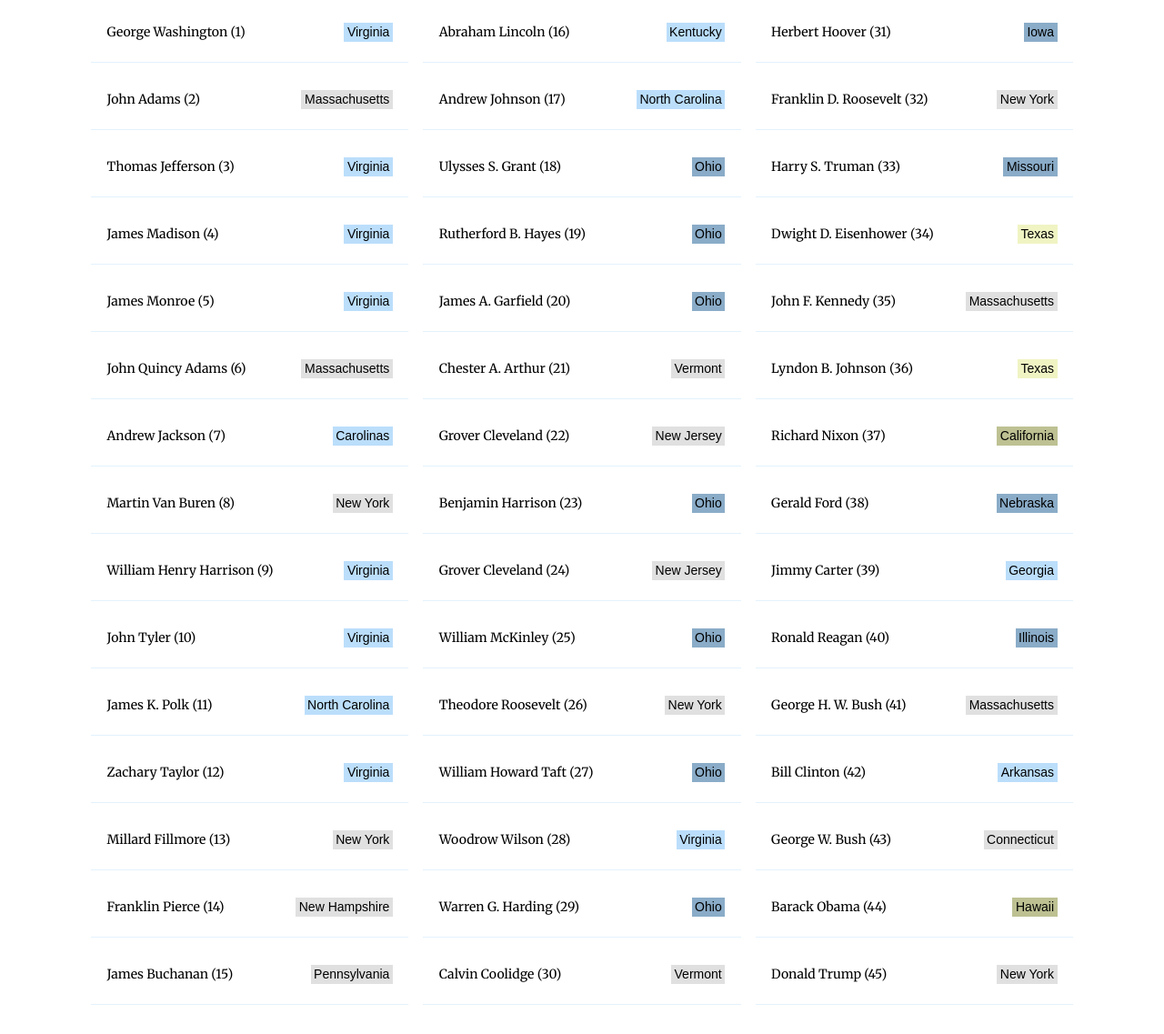
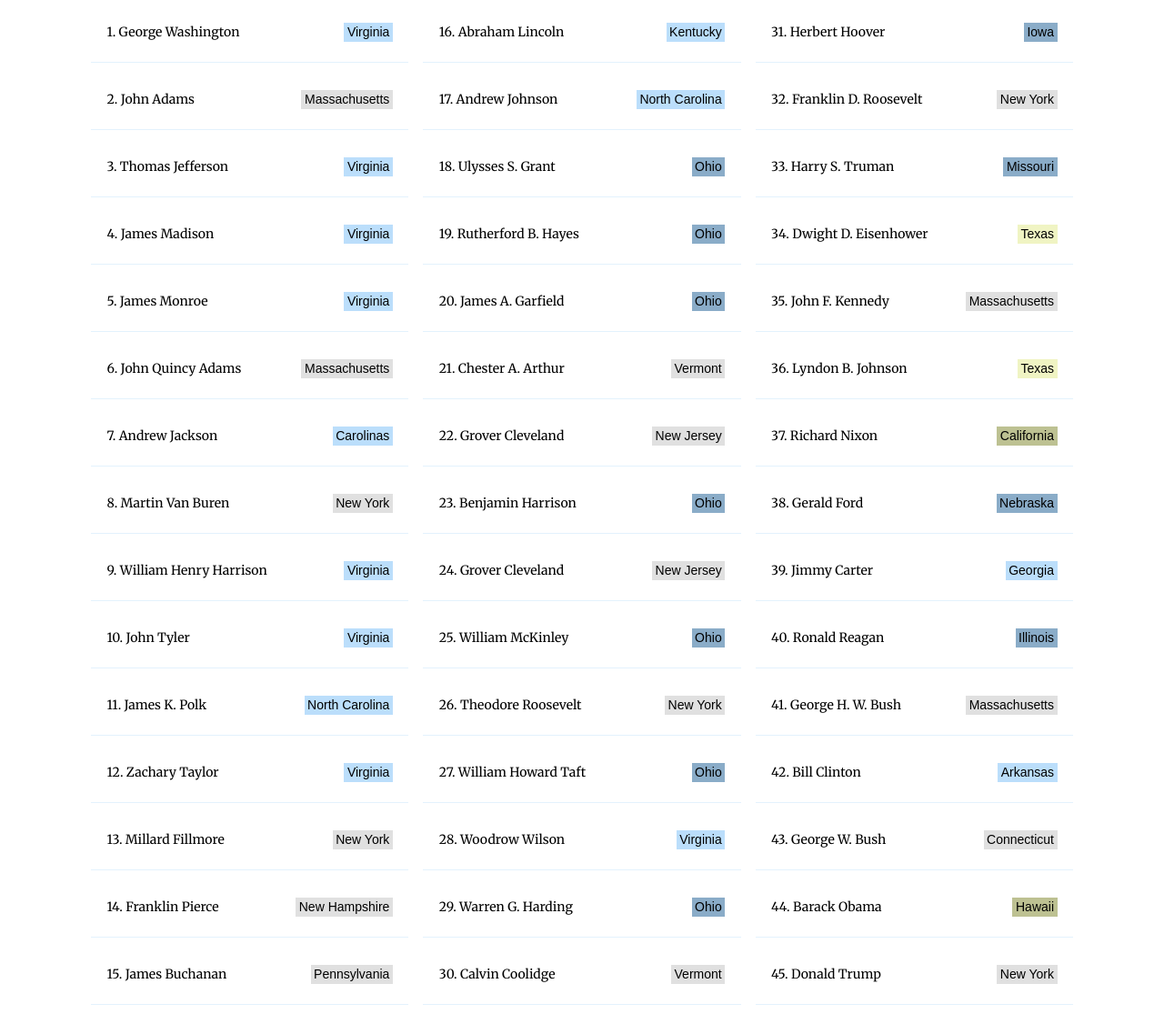
Before and after one commit to seankelliher/us-presidents, a plain HTML site: page index.html in a window 1280 px wide. Shown: the part 136-1273 px from the top of the page at 91% size. Drawn offline with Linux system fonts and the light colour scheme; a web font is replaced by a local one.

Commit message:
Modify text order. Now '#' and 'president name'.

```diff
--- a/index.html
+++ b/index.html
@@ -35,227 +35,227 @@
             <main>
 
                 <section id="potus01">
-                    <p class="president">George Washington (1)</p>
+                    <p class="president">1. George Washington</p>
                     <p class="detail"></p>
                 </section>
 
                 <section id="potus02">
-                    <p class="president">John Adams (2)</p>
+                    <p class="president">2. John Adams</p>
                     <p class="detail"></p>
                 </section>
 
                 <section id="potus03">
-                    <p class="president">Thomas Jefferson (3)</p>
+                    <p class="president">3. Thomas Jefferson</p>
                     <p class="detail"></p>
                 </section>
 
                 <section id="potus04">
-                    <p class="president">James Madison (4)</p>
+                    <p class="president">4. James Madison</p>
                     <p class="detail"></p>
                 </section>
 
                 <section id="potus05">
-                    <p class="president">James Monroe (5)</p>
+                    <p class="president">5. James Monroe</p>
                     <p class="detail"></p>
                 </section>
 
                 <section id="potus06">
-                    <p class="president">John Quincy Adams (6)</p>
+                    <p class="president">6. John Quincy Adams</p>
                     <p class="detail"></p>
                 </section>
 
                 <section id="potus07">
-                    <p class="president">Andrew Jackson (7)</p>
+                    <p class="president">7. Andrew Jackson</p>
                     <p class="detail"></p>
                 </section>
 
                 <section id="potus08">
-                    <p class="president">Martin Van Buren (8)</p>
+                    <p class="president">8. Martin Van Buren</p>
                     <p class="detail"></p>
                 </section>
 
                 <section id="potus09">
-                    <p class="president">William Henry Harrison (9)</p>
+                    <p class="president">9. William Henry Harrison</p>
                     <p class="detail"></p>
                 </section>
 
                 <section id="potus10">
-                    <p class="president">John Tyler (10)</p>
+                    <p class="president">10. John Tyler</p>
                     <p class="detail"></p>
                 </section>
 
                 <section id="potus11">
-                    <p class="president">James K. Polk (11)</p>
+                    <p class="president">11. James K. Polk</p>
                     <p class="detail"></p>
                 </section>
 
                 <section id="potus12">
-                    <p class="president">Zachary Taylor (12)</p>
+                    <p class="president">12. Zachary Taylor</p>
                     <p class="detail"></p>
                 </section>
 
                 <section id="potus13">
-                    <p class="president">Millard Fillmore (13)</p>
+                    <p class="president">13. Millard Fillmore</p>
                     <p class="detail"></p>
                 </section>
 
                 <section id="potus14">
-                    <p class="president">Franklin Pierce (14)</p>
+                    <p class="president">14. Franklin Pierce</p>
                     <p class="detail"></p>
                 </section>
 
                 <section id="potus15">
-                    <p class="president">James Buchanan (15)</p>
+                    <p class="president">15. James Buchanan</p>
                     <p class="detail"></p>
                 </section>
 
                 <section id="potus16">
-                    <p class="president">Abraham Lincoln (16)</p>
+                    <p class="president">16. Abraham Lincoln</p>
                     <p class="detail"></p>
                 </section>
 
                 <section id="potus17">
-                    <p class="president">Andrew Johnson (17)</p>
+                    <p class="president">17. Andrew Johnson</p>
                     <p class="detail"></p>
                 </section>
 
                 <section id="potus18">
-                    <p class="president">Ulysses S. Grant (18)</p>
+                    <p class="president">18. Ulysses S. Grant</p>
                     <p class="detail"></p>
                 </section>
 
                 <section id="potus19">
-                    <p class="president">Rutherford B. Hayes (19)</p>
+                    <p class="president">19. Rutherford B. Hayes</p>
                     <p class="detail"></p>
                 </section>
 
                 <section id="potus20">
-                    <p class="president">James A. Garfield (20)</p>
+                    <p class="president">20. James A. Garfield</p>
                     <p class="detail"></p>
                 </section>
 
                 <section id="potus21">
-                    <p class="president">Chester A. Arthur (21)</p>
+                    <p class="president">21. Chester A. Arthur</p>
                     <p class="detail"></p>
                 </section>
 
                 <section id="potus22">
-                    <p class="president">Grover Cleveland (22)</p>
+                    <p class="president">22. Grover Cleveland</p>
                     <p class="detail"></p>
                 </section>
 
                 <section id="potus23">
-                    <p class="president">Benjamin Harrison (23)</p>
+                    <p class="president">23. Benjamin Harrison</p>
                      <p class="detail"></p>
                 </section>
 
                 <section id="potus24">
-                    <p class="president">Grover Cleveland (24)</p>
+                    <p class="president">24. Grover Cleveland</p>
                     <p class="detail"></p>
                 </section>
 
                 <section id="potus25">
-                    <p class="president">William McKinley (25)</p>
+                    <p class="president">25. William McKinley</p>
                     <p class="detail"></p>
                 </section>
 
                 <section id="potus26">
-                    <p class="president">Theodore Roosevelt (26)</p>
+                    <p class="president">26. Theodore Roosevelt</p>
                     <p class="detail"></p>
                 </section>
 
                 <section id="potus27">
-                    <p class="president">William Howard Taft (27)</p>
+                    <p class="president">27. William Howard Taft</p>
                     <p class="detail"></p>
                 </section>
 
                 <section id="potus28">
-                    <p class="president">Woodrow Wilson (28)</p>
+                    <p class="president">28. Woodrow Wilson</p>
                     <p class="detail"></p>
                 </section>
 
                 <section id="potus29">
-                    <p class="president">Warren G. Harding (29)</p>
+                    <p class="president">29. Warren G. Harding</p>
                     <p class="detail"></p>
                 </section>
 
                 <section id="potus30">
-                    <p class="president">Calvin Coolidge (30)</p>
+                    <p class="president">30. Calvin Coolidge</p>
                     <p class="detail"></p>
                 </section>
 
                 <section id="potus31">
-                    <p class="president">Herbert Hoover (31)</p>
+                    <p class="president">31. Herbert Hoover</p>
                     <p class="detail"></p>
                 </section>
 
                 <section id="potus32">
-                    <p class="president">Franklin D. Roosevelt (32)</p>
+                    <p class="president">32. Franklin D. Roosevelt</p>
                     <p class="detail"></p>
                 </section>
 
                 <section id="potus33">
-                    <p class="president">Harry S. Truman (33)</p>
+                    <p class="president">33. Harry S. Truman</p>
                     <p class="detail"></p>
                 </section>
 
                 <section id="potus34">
-                    <p class="president">Dwight D. Eisenhower (34)</p>
+                    <p class="president">34. Dwight D. Eisenhower</p>
                     <p class="detail"></p>
                 </section>
 
                 <section id="potus35">
-                    <p class="president">John F. Kennedy (35)</p>
+                    <p class="president">35. John F. Kennedy</p>
                     <p class="detail"></p>
                 </section>
 
                 <section id="potus36">
-                    <p class="president">Lyndon B. Johnson (36)</p>
+                    <p class="president">36. Lyndon B. Johnson</p>
                     <p class="detail"></p>
                 </section>
 
                 <section id="potus37">
-                    <p class="president">Richard Nixon (37)</p>
+                    <p class="president">37. Richard Nixon</p>
                     <p class="detail"></p>
                 </section>
 
                 <section id="potus38">
-                    <p class="president">Gerald Ford (38)</p>
+                    <p class="president">38. Gerald Ford</p>
                     <p class="detail"></p>
                 </section>
 
                 <section id="potus39">
-                    <p class="president">Jimmy Carter (39)</p>
+                    <p class="president">39. Jimmy Carter</p>
                     <p class="detail"></p>
                 </section>
 
                 <section id="potus40">
-                    <p class="president">Ronald Reagan (40)</p>
+                    <p class="president">40. Ronald Reagan</p>
                     <p class="detail"></p>
                 </section>
 
                 <section id="potus41">
-                    <p class="president">George H. W. Bush (41)</p>
+                    <p class="president">41. George H. W. Bush</p>
                     <p class="detail"></p>
                 </section>
 
                 <section id="potus42">
-                    <p class="president">Bill Clinton (42)</p>
+                    <p class="president">42. Bill Clinton</p>
                     <p class="detail"></p>
                 </section>
 
                 <section id="potus43">
-                    <p class="president">George W. Bush (43)</p>
+                    <p class="president">43. George W. Bush</p>
                     <p class="detail"></p>
                 </section>
 
                 <section id="potus44">
-                    <p class="president">Barack Obama (44)</p>
+                    <p class="president">44. Barack Obama</p>
                     <p class="detail"></p>
                 </section>
 
                 <section id="potus45">
-                    <p class="president">Donald Trump (45)</p>
+                    <p class="president">45. Donald Trump</p>
                     <p class="detail"></p>
                 </section>
 
```
